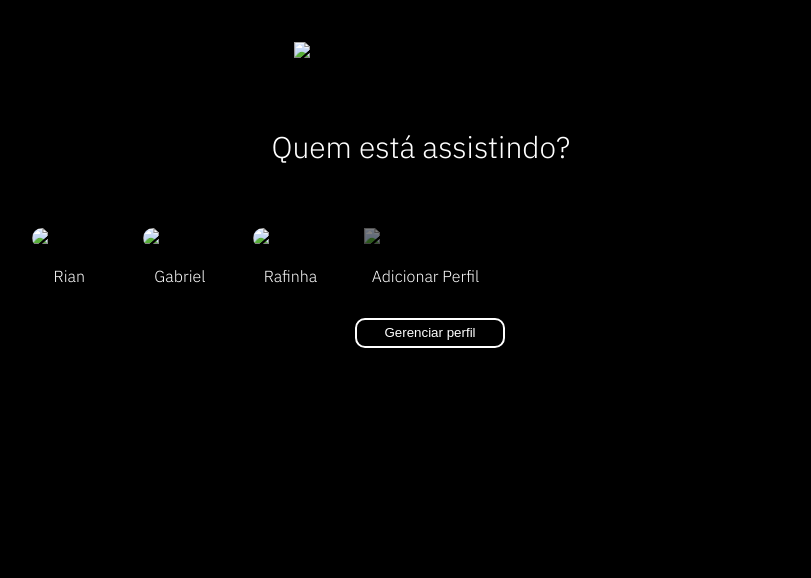
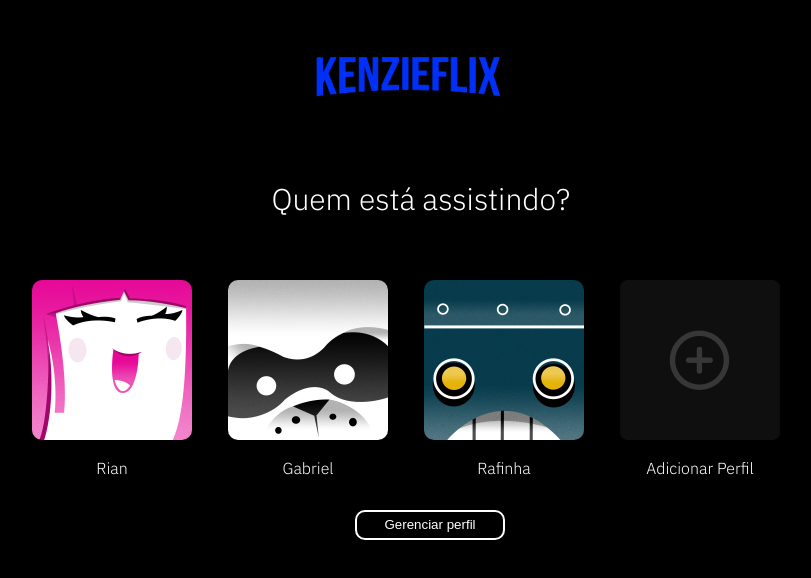
Before and after one commit to rshmdev/kenzieflix, a plain HTML site: page index.html in a window 1280 px wide. Shown: the whole page, without its empty margins (210-1021 px from the left). Drawn offline with Linux system fonts and the light colour scheme.

Commit message:
feat: Fix das imagens concluidos

```diff
--- a/index.html
+++ b/index.html
@@ -1,17 +1,20 @@
 <!DOCTYPE html>
 <html lang="pt-br">
   <head>
-    <link rel="preconnect" href="https://fonts.googleapis.com">
-<link rel="preconnect" href="https://fonts.gstatic.com" crossorigin>
-<link href="https://fonts.googleapis.com/css2?family=IBM+Plex+Sans:wght@300&display=swap" rel="stylesheet">
-    <meta charset="UTF-8">
-    <link rel="stylesheet" href="style.css">
+    <link rel="preconnect" href="https://fonts.googleapis.com" />
+    <link rel="preconnect" href="https://fonts.gstatic.com" crossorigin />
+    <link
+      href="https://fonts.googleapis.com/css2?family=IBM+Plex+Sans:wght@300&display=swap"
+      rel="stylesheet"
+    />
+    <meta charset="UTF-8" />
+    <link rel="stylesheet" href="style.css" />
     <title>Document</title>
   </head>
   <header>
     <div class="logo">
       <li>
-            <img src="./logo 1.png" alt="Logo">
+        <img src="./fotos/logo 1.png" alt="Logo" />
       </li>
       <div class="assistir">
         <p>Quem está assistindo?</p>
@@ -20,52 +23,46 @@
   </header>
   <body>
     <section>
-
       <ul>
-
-
         <li class="imagem">
           <div class="zoom">
-                    <img src="./avatar1.png" alt="Avatar 1" class="avatar1">
-
+            <img src="./fotos/avatar1.png" alt="Avatar 1" class="avatar1" />
           </div>
-                <a href="#" >
+          <a href="#">
             <p class="nome">Rian</p>
           </a>
         </li>
         <li class="imagem">
           <div class="zoom">
-
-                    <img src="./avatar1(1).png" alt="Avatar 2" class="avatar1">
+            <img src="./fotos/avatar1(1).png" alt="Avatar 2" class="avatar1" />
           </div>
-                <a href="#" >
+          <a href="#">
             <p class="nome">Gabriel</p>
           </a>
         </li>
         <li class="imagem">
           <div class="zoom">
-
-                    <img src="./avatar1(2).png" alt="Avatar 3" class="avatar1">
+            <img src="./fotos/avatar1(2).png" alt="Avatar 3" class="avatar1" />
           </div>
-                <a href="#" >
+          <a href="#">
             <p class="nome">Rafinha</p>
           </a>
         </li>
         <li class="imagem">
           <div class="zoom">
-
-                    <img src="./Frame 5.png" alt="Adicionar perfil" class="avatar2">
+            <img
+              src="./fotos/Frame 5.png"
+              alt="Adicionar perfil"
+              class="avatar2"
+            />
           </div>
-                <a href="#" >
+          <a href="#">
             <p class="nome">Adicionar Perfil</p>
           </a>
         </li>
-
-
       </ul>
     </section>
-    <div >
-
+    <div>
       <button class="botao">Gerenciar perfil</button>
     </div>
   </body>
```
Lines whose indentation alone changed are shown as unchanged.
